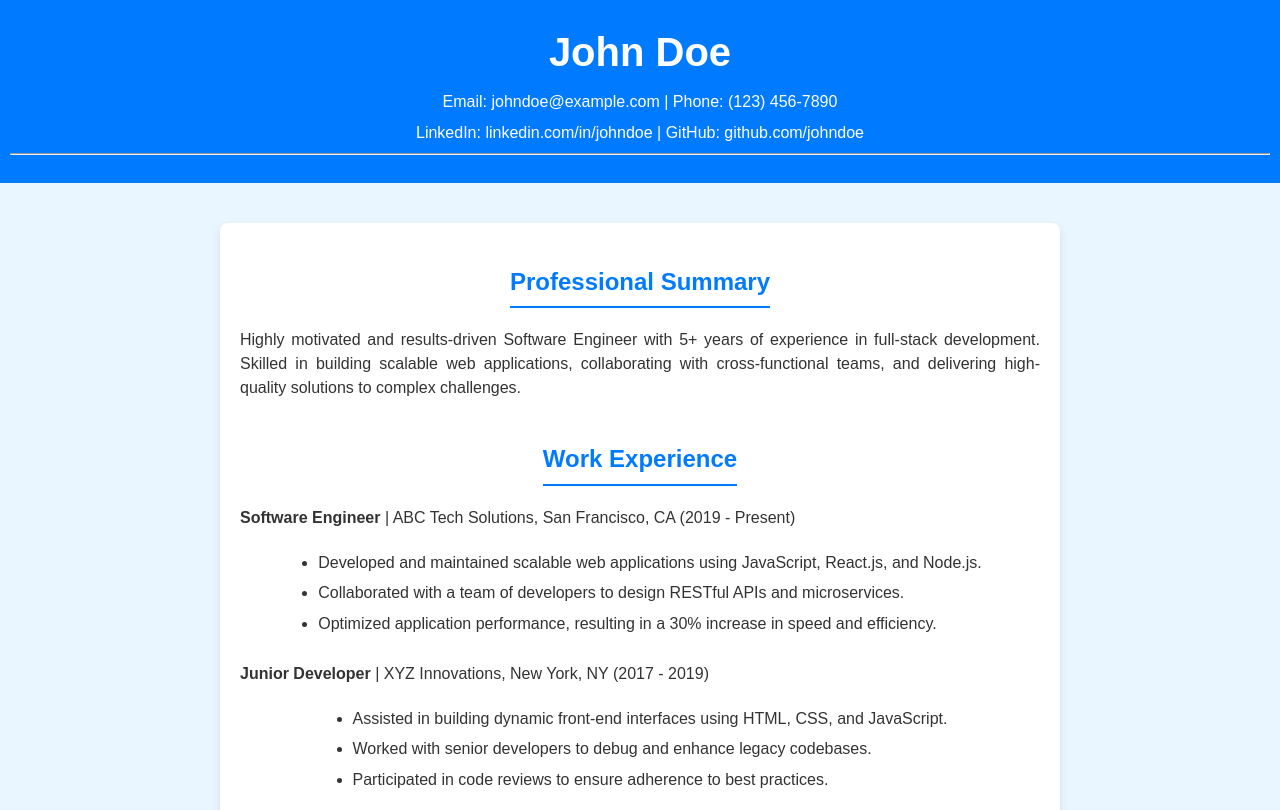
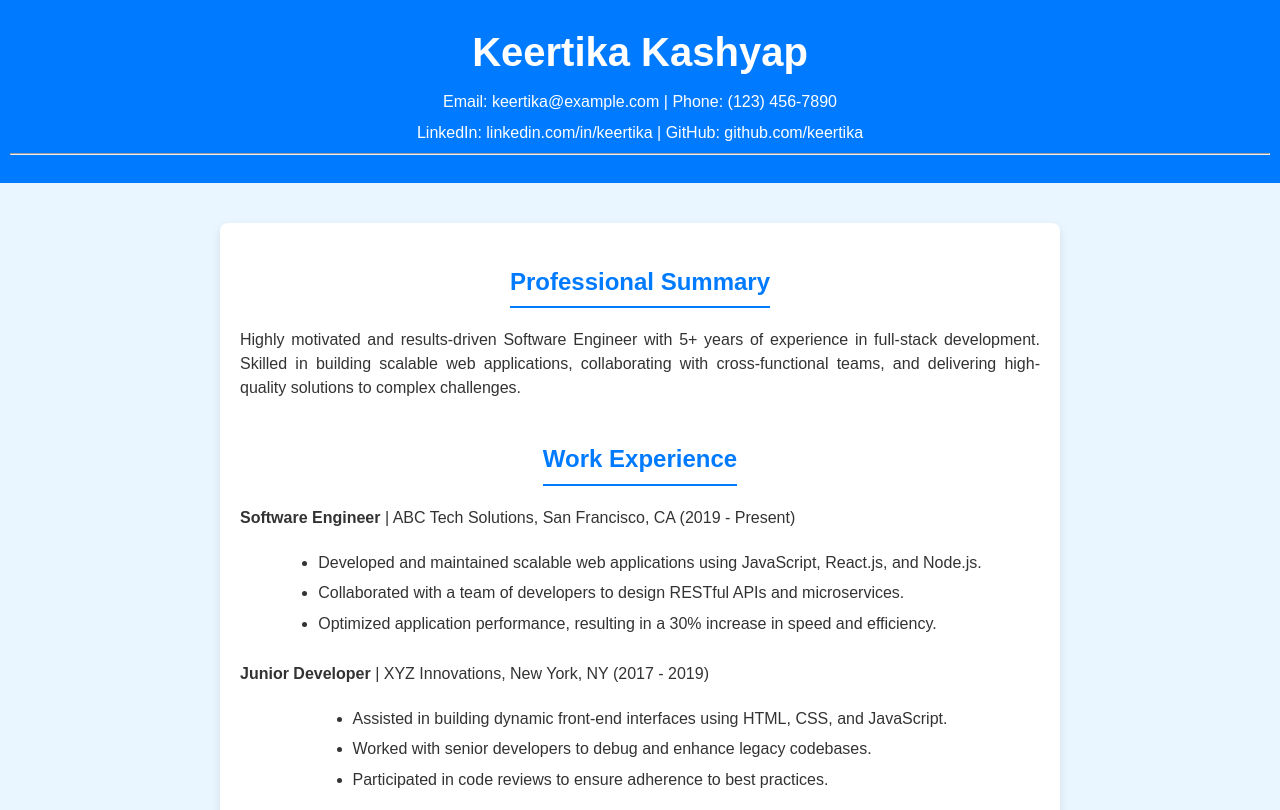
Before and after one commit to vivekananda1001/Resume_website, a plain HTML site: page index.html in a window 1280 px wide. Shown: the top 810 px of the page. Drawn offline with Linux system fonts and the light colour scheme.

Commit message:
Update index.html

```diff
--- a/index.html
+++ b/index.html
@@ -52,9 +52,9 @@
 </head>
 <body>
     <header style="text-align: center; margin-bottom: 20px;">
-        <h1>John Doe</h1>
-        <p>Email: johndoe@example.com | Phone: (123) 456-7890</p>
-        <p>LinkedIn: linkedin.com/in/johndoe | GitHub: github.com/johndoe</p>
+        <h1>Keertika Kashyap</h1>
+        <p>Email: keertika@example.com | Phone: (123) 456-7890</p>
+        <p>LinkedIn: linkedin.com/in/keertika | GitHub: github.com/keertika</p>
         <hr>
     </header>
 
```
